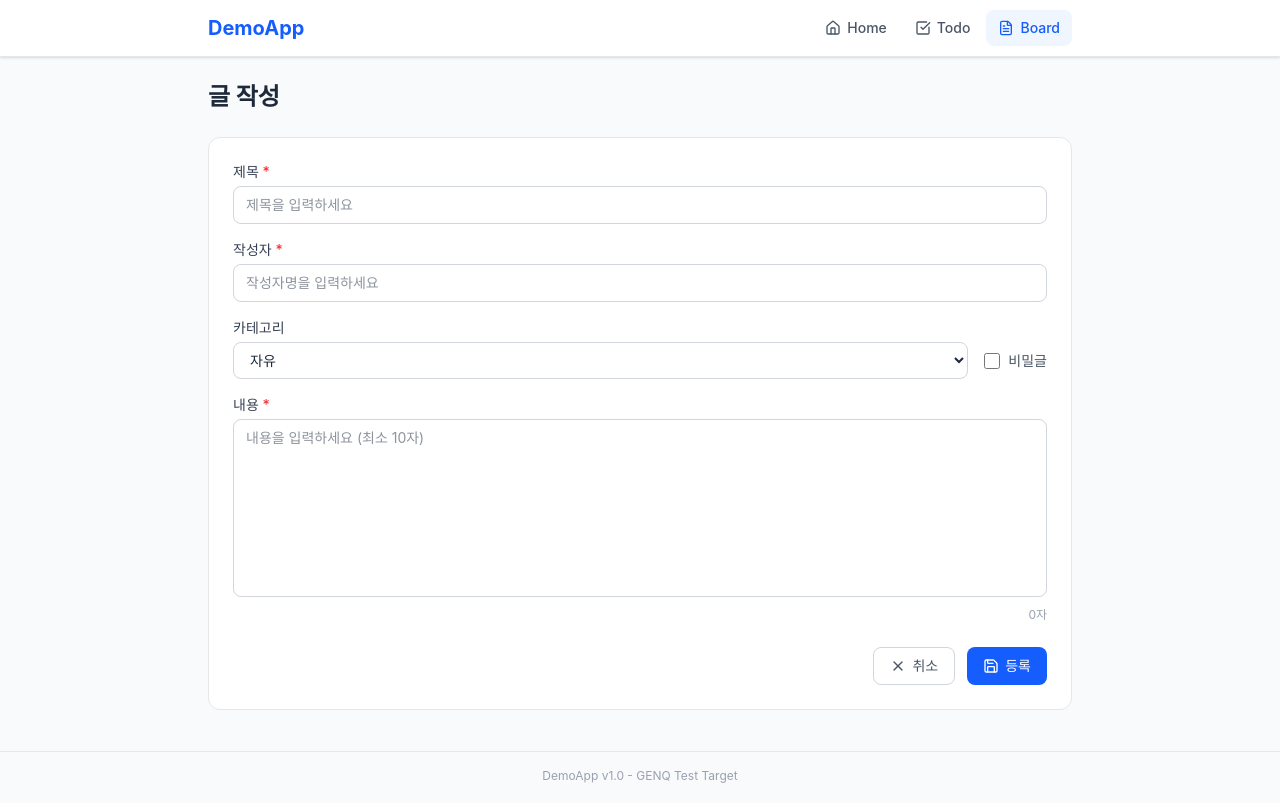
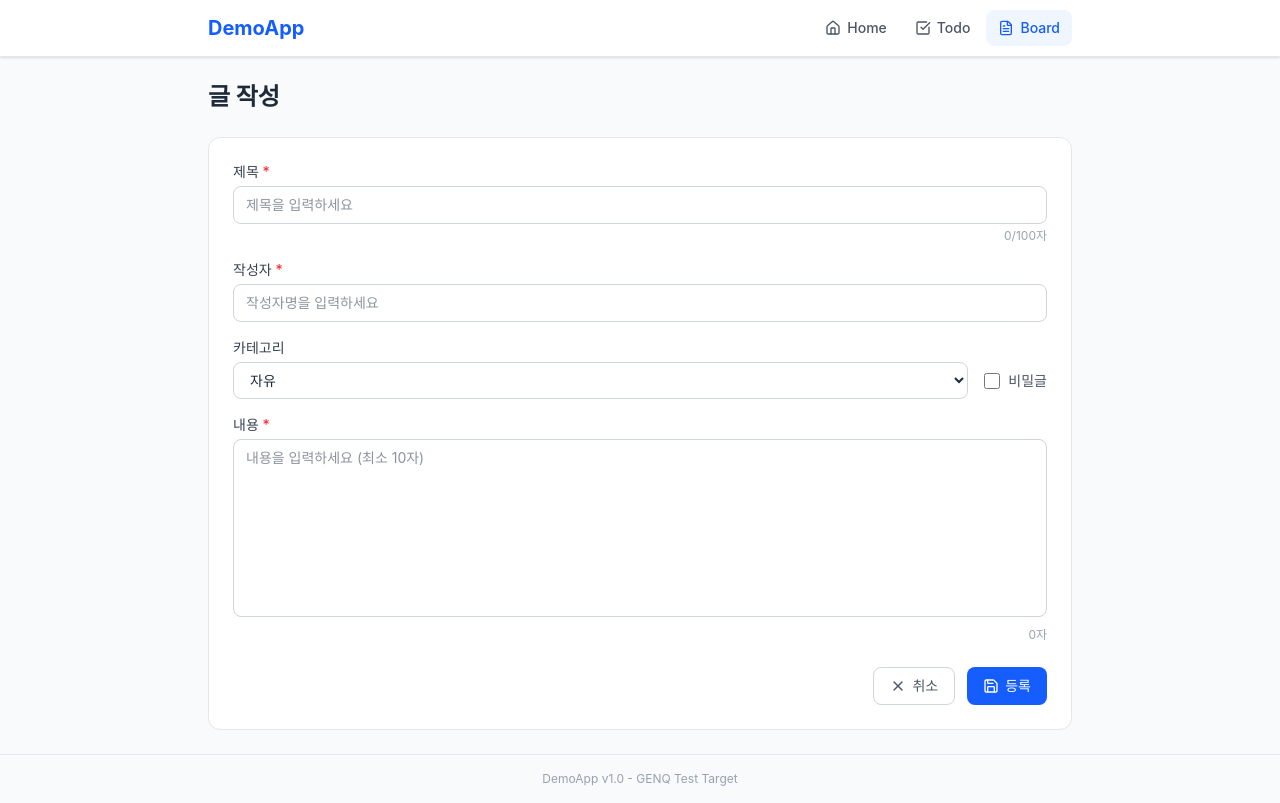
Before and after one commit to dnflvus-wq/demo-app, a React (Vite) app: page /board/write in a window 1280 px wide. Built offline with nearby package versions, Linux system fonts and the light colour scheme.

Commit message:
feat: add title character count display on BoardWritePage

```diff
--- a/src/pages/board/BoardWritePage.tsx
+++ b/src/pages/board/BoardWritePage.tsx
@@ -111,6 +111,7 @@ export default function BoardWritePage({ addToast }: Props) {
               data-testid="post-title"
             />
             {errors.title && <p className="text-red-500 text-xs mt-1" data-testid="error-title">{errors.title}</p>}
+            <p className="text-xs text-gray-400 mt-1 text-right">{title.length}/100자</p>
           </div>
 
           {/* Author */}
```
